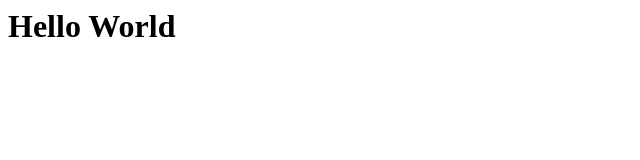
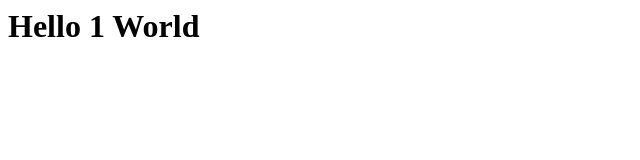
Before and after one commit to StasGagin/eco-shop, a plain HTML site: page index.html in a window 1280 px wide. Shown: the full height of the page, 0-640 px from the left. Drawn offline with Linux system fonts and the light colour scheme.

Commit message:
theed commit

```diff
--- a/index.html
+++ b/index.html
@@ -1 +1 @@
-<h1>Hello World<h1>
+<h1>Hello  1  World<h1>
```
